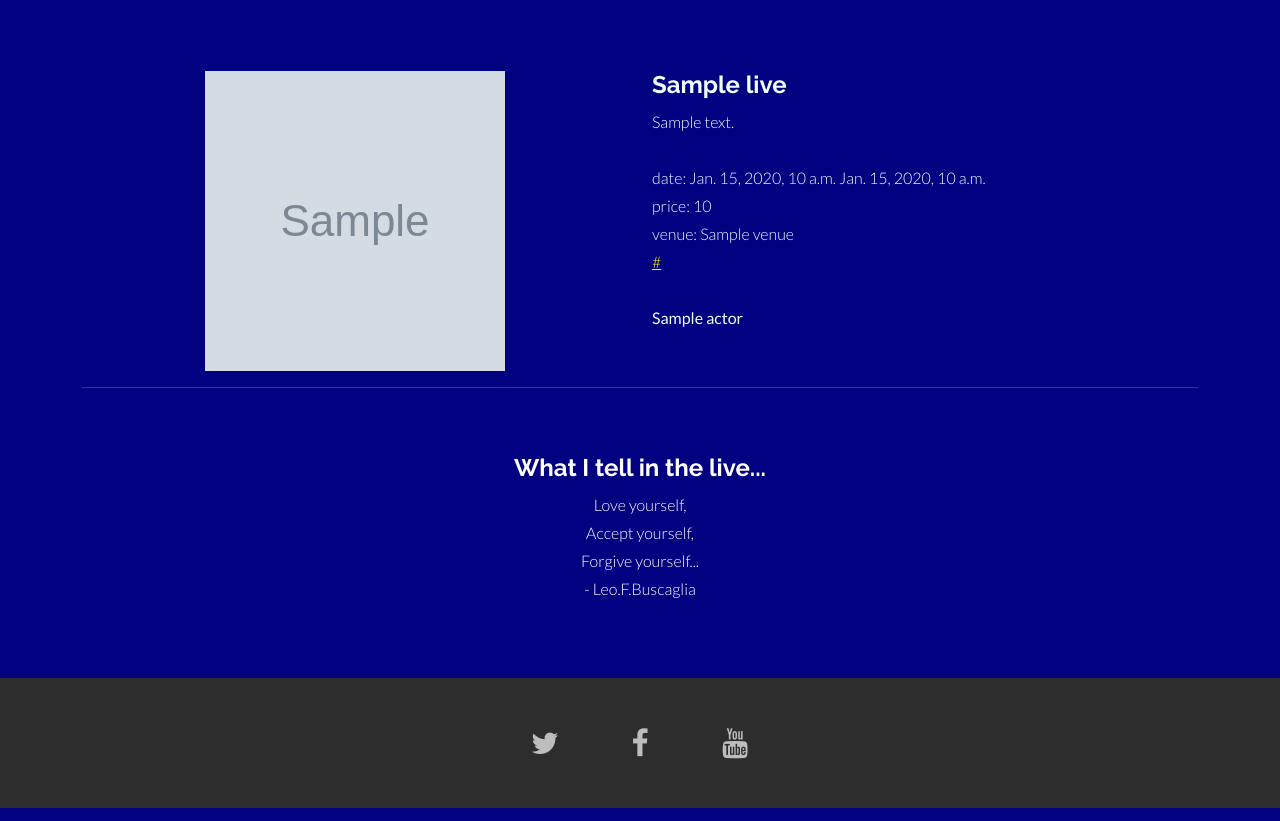
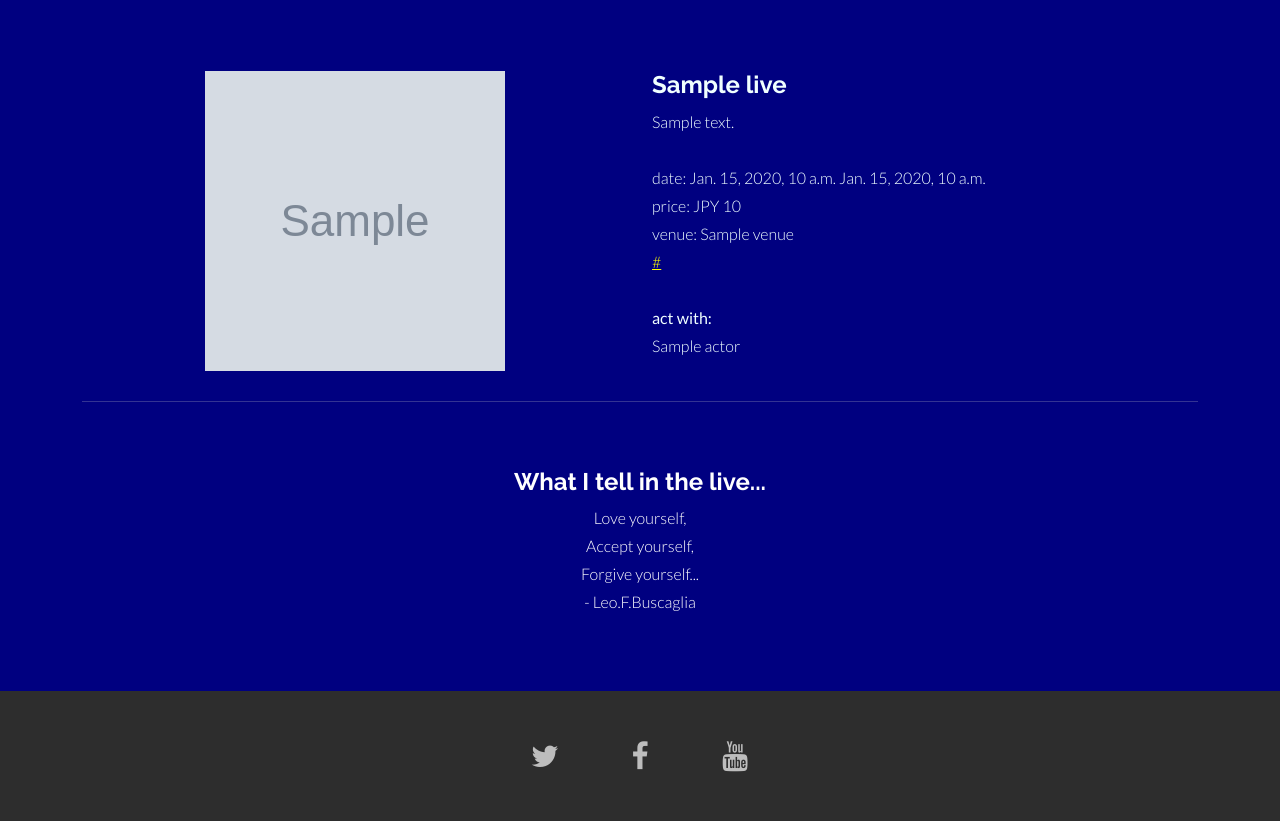
Before and after one commit to hwakabh/bennu-official.page, a Django app: template bennuhp/templates/bennuhp/lives.html in a window 1280 px wide. Shown: the part 194-1015 px from the top of the page. Run offline with Django 5.2, Linux system fonts and the light colour scheme; the template is opened without the code that fills it: most values are stand-ins (such as "Sample title", 1, 10 or a date in 2020); grey boxes marked "Sample" are stand-in pictures.

Commit message:
fix(ui): adjusted live information.

```diff
--- a/bennuhp/templates/bennuhp/lives.html
+++ b/bennuhp/templates/bennuhp/lives.html
@@ -29,14 +29,15 @@
         <br>
         date: {{ live.date }} {% if live.start_time %}{{ live.start_time }}{% endif %}<br>
         {% if live.price %}
-          price: {{ live.price }} <br>
+          price: JPY {{ live.price }} <br>
         {% endif %}
         venue: {{ live.venue }} <br>
         <a href="{{ live.url }}">{{ live.url }}</a><br>
         <br>
         {% if live.with_actors %}
+          <b>act with:</b><br>
           {% for actor in live.with_actors %}
-            <b>{{ actor }}</b><br>
+            {{ actor }}<br>
           {% endfor %}
         {% endif %}
       </p>
```
